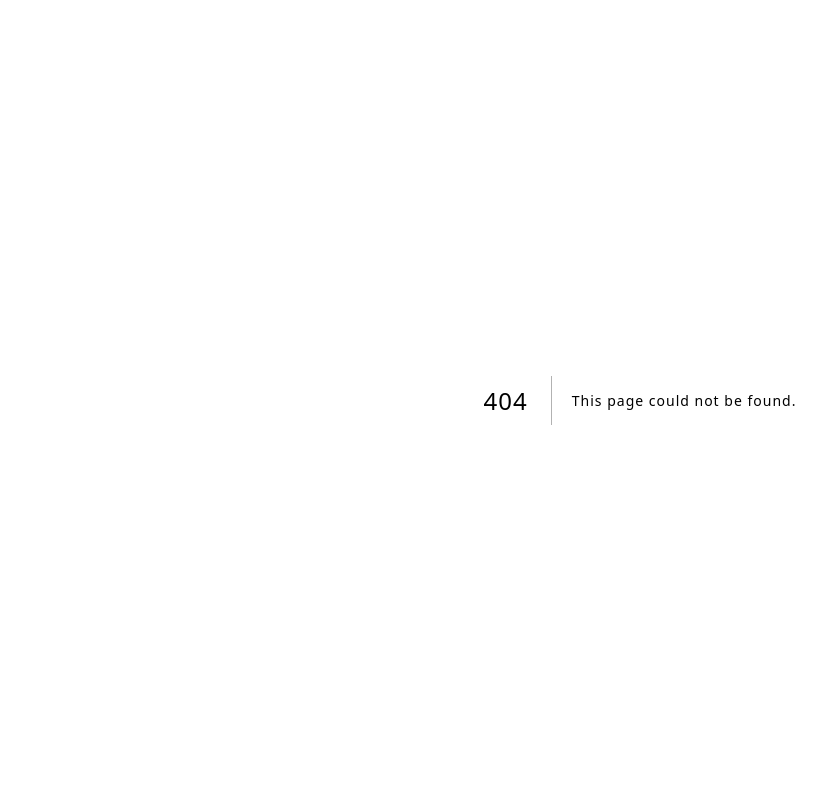
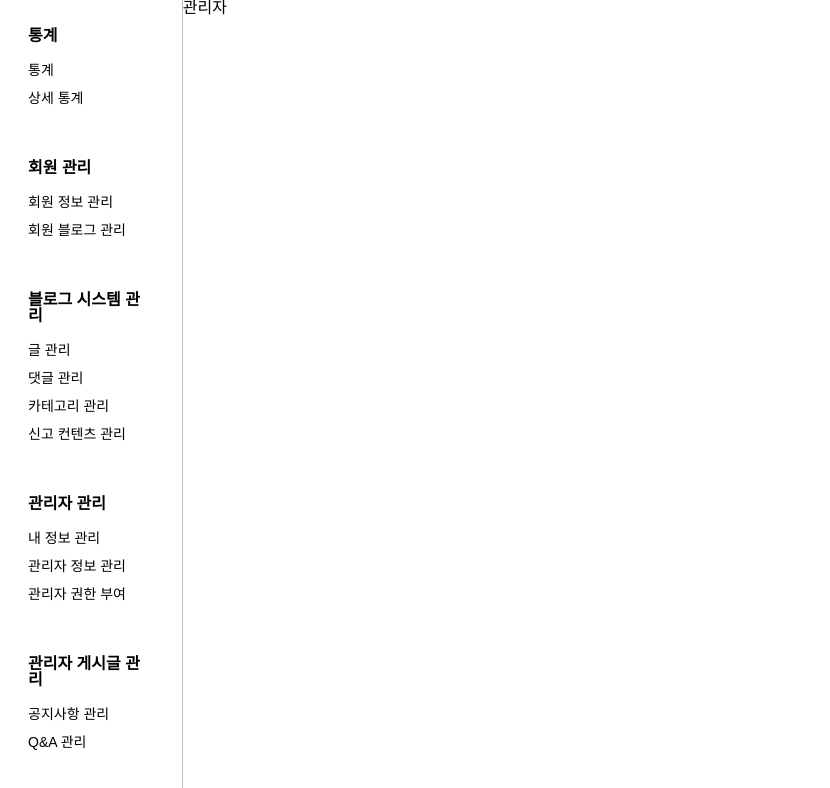
Before and after one commit to sorrel012/log-us, a Next.js app: page /admin in a window 1280 px wide. Before the commit this address had no page. Shown: the top 788 px of the page, without its empty margins (0-830 px from the left). Built offline with nearby package versions, Linux system fonts and the light colour scheme; a web font is replaced by a local one.

Commit message:
feat: 관리자 사이드바 마크업

```diff
--- /dev/null
+++ b/src/app/admin/layout.tsx
@@ -0,0 +1,16 @@
+import AdminSidebar from '@/components/admin/AdminSidebar';
+
+export default async function ManageLayout({
+    children,
+}: Readonly<{
+    children: React.ReactNode;
+}>) {
+    return (
+        <div className="flex">
+            <AdminSidebar />
+            <div className="ml-[16.6667%] w-[83.3333%] lg:ml-[14.2857%] lg:w-[85.7143%]">
+                {children}
+            </div>
+        </div>
+    );
+}
--- /dev/null
+++ b/src/app/admin/page.tsx
@@ -0,0 +1,3 @@
+export default function ManageMain() {
+    return <div>관리자</div>;
+}
--- /dev/null
+++ b/src/components/admin/AdminSidebar.tsx
@@ -0,0 +1,42 @@
+import PanelModule from '@/components/manage/PanelModule';
+
+const basePath = '/admin';
+const statistics = [
+    { title: '통계 ', link: `${basePath}/statistics` },
+    { title: '상세 통계 ', link: `${basePath}/statistics-dtl` },
+];
+const member = [
+    { title: '회원 정보 관리', link: `${basePath}/member-info` },
+    { title: '회원 블로그 관리', link: `${basePath}/member-blog` },
+];
+const blogSystem = [
+    { title: '글 관리', link: `${basePath}/posts` },
+    { title: '댓글 관리', link: `${basePath}/comments` },
+    { title: '카테고리 관리', link: `${basePath}/categories` },
+    { title: '신고 컨텐츠 관리', link: `${basePath}/report` },
+];
+const admin = [
+    { title: '내 정보 관리', link: `${basePath}/profile` },
+    { title: '관리자 정보 관리', link: `${basePath}/admin-info` },
+    { title: '관리자 권한 부여', link: `${basePath}/register` },
+];
+const adminPosts = [
+    { title: '공지사항 관리', link: `${basePath}/announcement` },
+    { title: 'Q&A 관리', link: `${basePath}/qna` },
+];
+const commonCodes = [
+    { title: '공통 코드 관리', link: `${basePath}/common-codes` },
+];
+
+export default function AdminSidebar() {
+    return (
+        <aside className="fixed flex h-[100vh] w-1/6 flex-col gap-8 overflow-y-auto border-r border-solid border-customLightBlue-100 p-5 lg:w-[14.2851%]">
+            <PanelModule title="통계" contents={statistics} />
+            <PanelModule title="회원 관리" contents={member} />
+            <PanelModule title="블로그 시스템 관리" contents={blogSystem} />
+            <PanelModule title="관리자 관리" contents={admin} />
+            <PanelModule title="관리자 게시글 관리" contents={adminPosts} />
+            <PanelModule title="개발 공통 코드 관리" contents={commonCodes} />
+        </aside>
+    );
+}
--- a/src/components/manage/PanelModule.tsx
+++ b/src/components/manage/PanelModule.tsx
@@ -2,14 +2,13 @@ import Link from 'next/link';
 
 interface ModuleProps {
     title: string;
-    contents?: object[];
+    contents: object[];
 }
 
 export default function PanelModule({ title, contents }: ModuleProps) {
     return (
         <section className="font-default p-2">
             <div className="mb-3 font-bold">{title}</div>
-            {contents && (
             <ul className="text-sm leading-6 lg:leading-7">
                 {contents.map((item, index) => (
                     <li key={index} className="truncate">
@@ -22,7 +21,6 @@ export default function PanelModule({ title, contents }: ModuleProps) {
                     </li>
                 ))}
             </ul>
-            )}
         </section>
     );
 }
```
Lines whose indentation alone changed are shown as unchanged.
